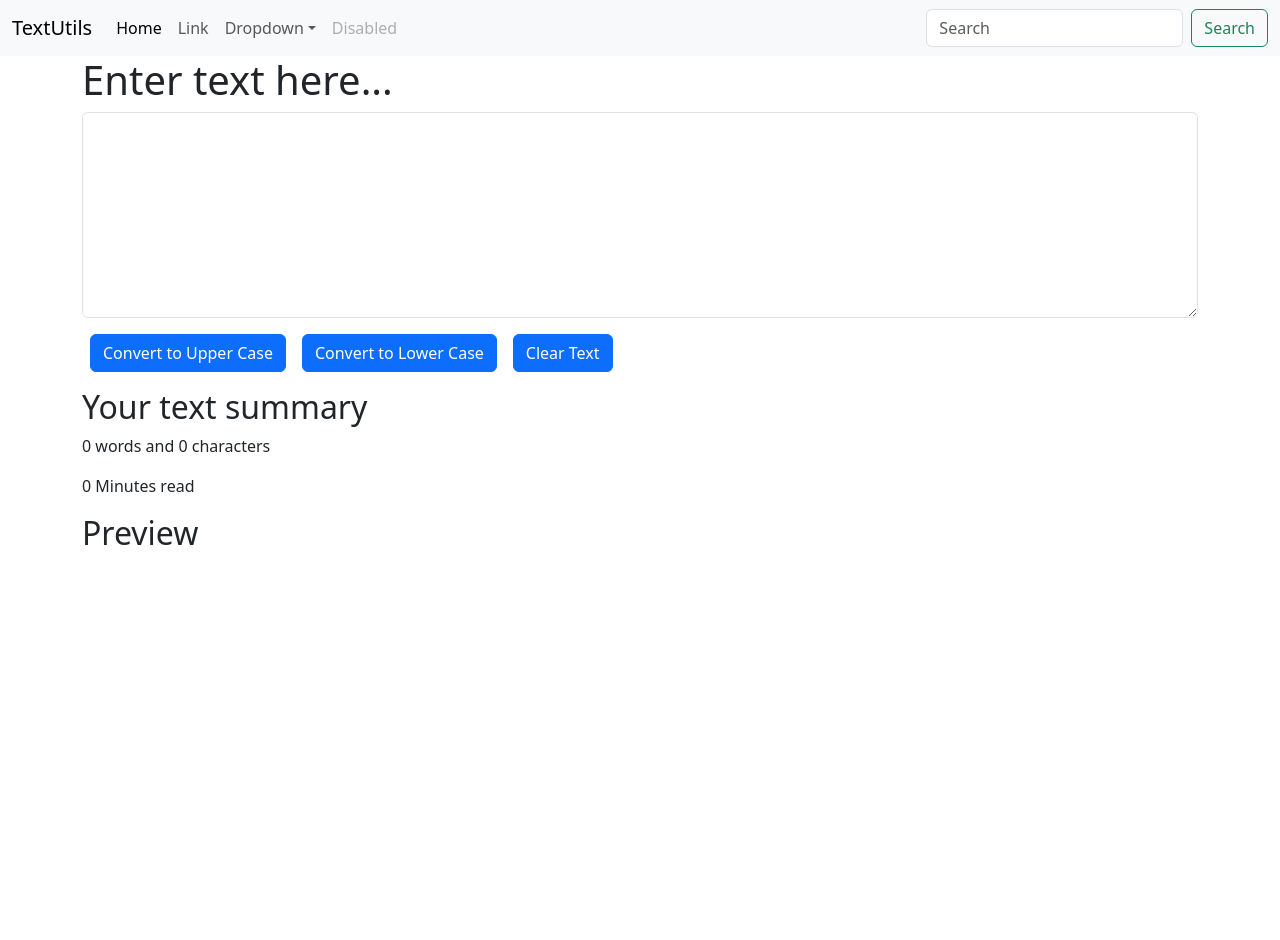
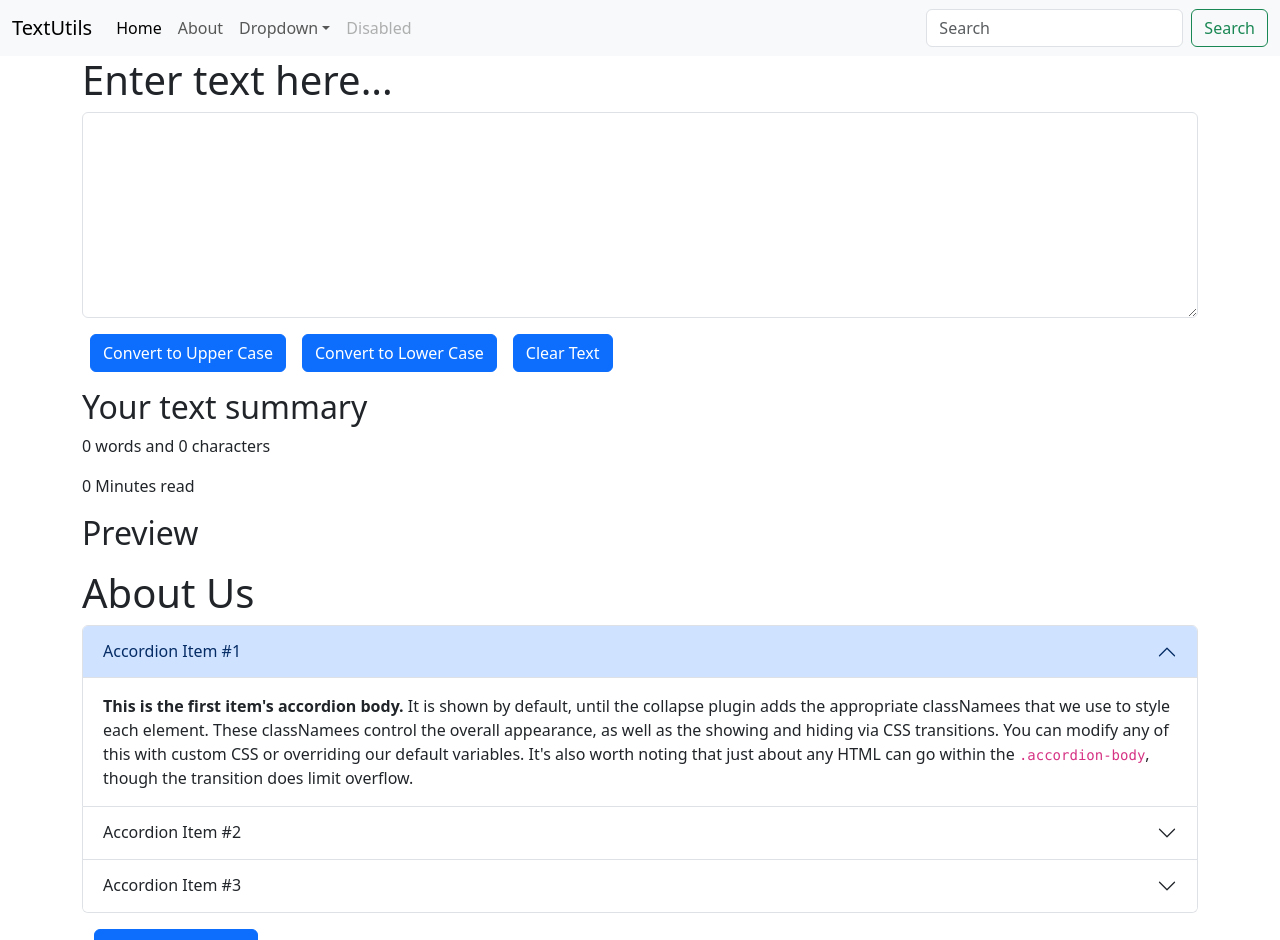
Before and after one commit to swapnil-shinde/ReactJS-YT-CodeWithHarry, a React (Create React App) app: page / in a window 1280 px wide. Shown: the top 940 px of the page. Before the commit the page ends 800 px from the top, so only its background shows below. Built offline with nearby package versions, Linux system fonts and the light colour scheme.

Commit message:
Video 10: Enable Dark Mode button, CSS changes

```diff
--- a/src/App.js
+++ b/src/App.js
@@ -1,4 +1,5 @@
 import './App.css';
+import About from './components/About';
 import Navbar from './components/Navbar';
 import Textarea from './components/Textarea';
 
@@ -8,6 +9,7 @@
     <div className="blank">
       <Navbar title='TextUtils' />
       <Textarea />
+      <About/>
     </div>
   );
 }
--- /dev/null
+++ b/src/components/About.js
@@ -0,0 +1,72 @@
+import React, { useState } from 'react'
+
+export default function About() {
+
+  const [btnName, setBtnName] = useState('Enable Dark Mode')
+
+  const [darkMode, setDarkMode] = useState({ })
+
+  const toggleMode = () => {
+    if(btnName === 'Enable Dark Mode')
+    {
+      setDarkMode({
+        color: 'white',
+        backgroundColor: 'black'
+      })
+      setBtnName('Enable Light Mode')
+    } else if(btnName === 'Enable Light Mode') {
+      setDarkMode({
+        color: 'black',
+        backgroundColor: 'white'
+      })
+      setBtnName('Enable Dark Mode')
+    }
+  }
+
+  return (
+    <div className='container' style={darkMode}>
+      <h1>About Us</h1>
+      <div className="accordion" id="accordionExample">
+        <div className="accordion-item">
+          <h2 className="accordion-header" id="headingOne">
+            <button className="accordion-button" style={darkMode} type="button" data-bs-toggle="collapse" data-bs-target="#collapseOne" aria-expanded="true" aria-controls="collapseOne">
+              Accordion Item #1
+            </button>
+          </h2>
+          <div id="collapseOne" className="accordion-collapse collapse show" style={darkMode} aria-labelledby="headingOne" data-bs-parent="#accordionExample">
+            <div className="accordion-body">
+              <strong>This is the first item's accordion body.</strong> It is shown by default, until the collapse plugin adds the appropriate classNamees that we use to style each element. These classNamees control the overall appearance, as well as the showing and hiding via CSS transitions. You can modify any of this with custom CSS or overriding our default variables. It's also worth noting that just about any HTML can go within the <code>.accordion-body</code>, though the transition does limit overflow.
+            </div>
+          </div>
+        </div>
+        <div className="accordion-item">
+          <h2 className="accordion-header" id="headingTwo">
+            <button className="accordion-button collapsed" style={darkMode} type="button" data-bs-toggle="collapse" data-bs-target="#collapseTwo" aria-expanded="false" aria-controls="collapseTwo">
+              Accordion Item #2
+            </button>
+          </h2>
+          <div id="collapseTwo" className="accordion-collapse collapse" style={darkMode} aria-labelledby="headingTwo" data-bs-parent="#accordionExample">
+            <div className="accordion-body">
+              <strong>This is the second item's accordion body.</strong> It is hidden by default, until the collapse plugin adds the appropriate classNamees that we use to style each element. These classNamees control the overall appearance, as well as the showing and hiding via CSS transitions. You can modify any of this with custom CSS or overriding our default variables. It's also worth noting that just about any HTML can go within the <code>.accordion-body</code>, though the transition does limit overflow.
+            </div>
+          </div>
+        </div>
+        <div className="accordion-item">
+          <h2 className="accordion-header" id="headingThree">
+            <button className="accordion-button collapsed" type="button" style={darkMode} data-bs-toggle="collapse" data-bs-target="#collapseThree" aria-expanded="false" aria-controls="collapseThree">
+              Accordion Item #3
+            </button>
+          </h2>
+          <div id="collapseThree" className="accordion-collapse collapse" style={darkMode} aria-labelledby="headingThree" data-bs-parent="#accordionExample">
+            <div className="accordion-body">
+              <strong>This is the third item's accordion body.</strong> It is hidden by default, until the collapse plugin adds the appropriate classNamees that we use to style each element. These classNamees control the overall appearance, as well as the showing and hiding via CSS transitions. You can modify any of this with custom CSS or overriding our default variables. It's also worth noting that just about any HTML can go within the <code>.accordion-body</code>, though the transition does limit overflow.
+            </div>
+          </div>
+        </div>
+      </div>
+      <div className="container my-3">
+        <button className='btn btn-primary' onClick={toggleMode}> {btnName} </button>
+      </div>
+    </div>
+  )
+}
--- a/src/components/Navbar.js
+++ b/src/components/Navbar.js
@@ -15,7 +15,7 @@
               <a className="nav-link active" aria-current="page" href="#">Home</a>
             </li>
             <li className="nav-item">
-              <a className="nav-link" href="#">Link</a>
+              <a className="nav-link" href="#">About</a>
             </li>
             <li className="nav-item dropdown">
               <a className="nav-link dropdown-toggle" href="#" role="button" data-bs-toggle="dropdown" aria-expanded="false">
```
